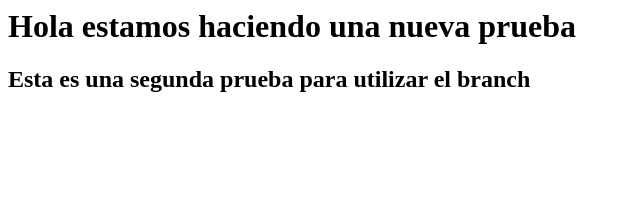
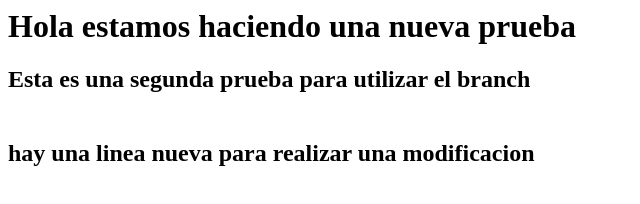
Before and after one commit to OscarSeyer/CleanLimp, a plain HTML site: page Index.html in a window 1280 px wide. Shown: the whole page, without its empty margins (0-640 px from the left). Drawn offline with Linux system fonts and the light colour scheme.

Commit message:
Agrega Liena 1

```diff
--- a/Index.html
+++ b/Index.html
@@ -8,5 +8,7 @@
 <body>
 <h1>Hola estamos haciendo una nueva prueba</h1>
 <h2>Esta es una segunda prueba para utilizar el branch<h2>
+<br>
+hay una linea nueva para realizar una modificacion
 </body>
 </html>
```
